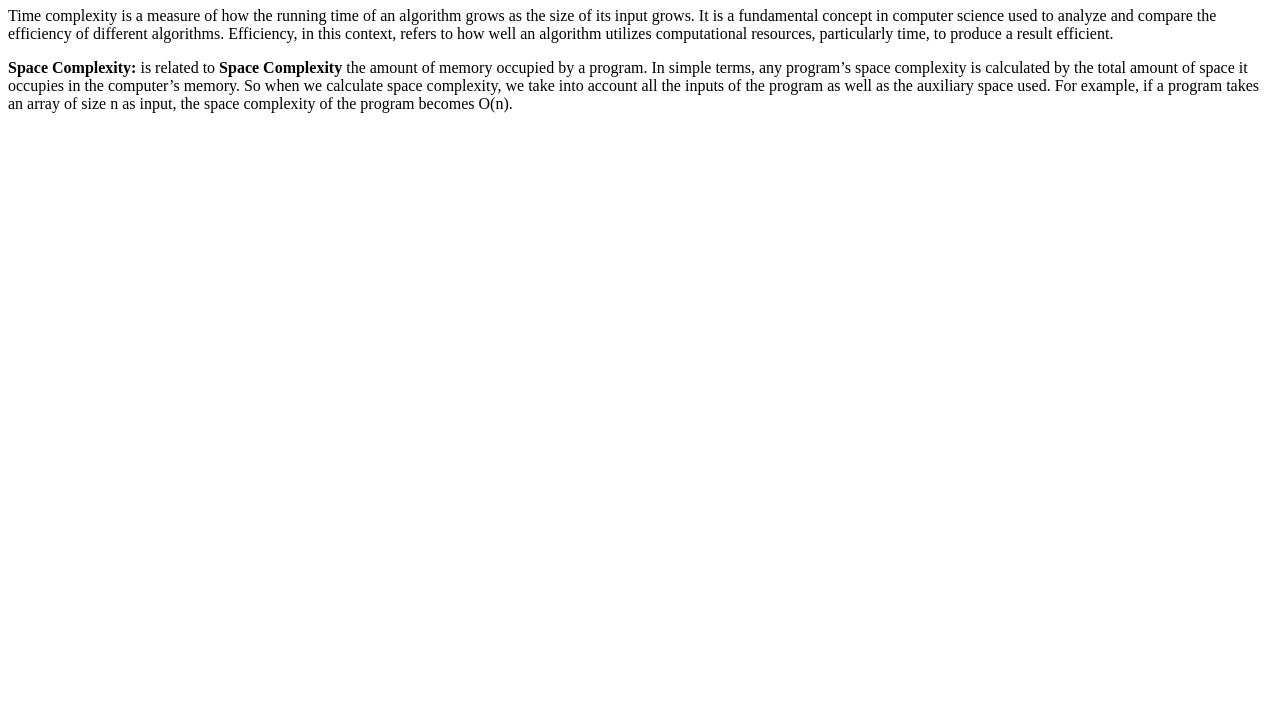
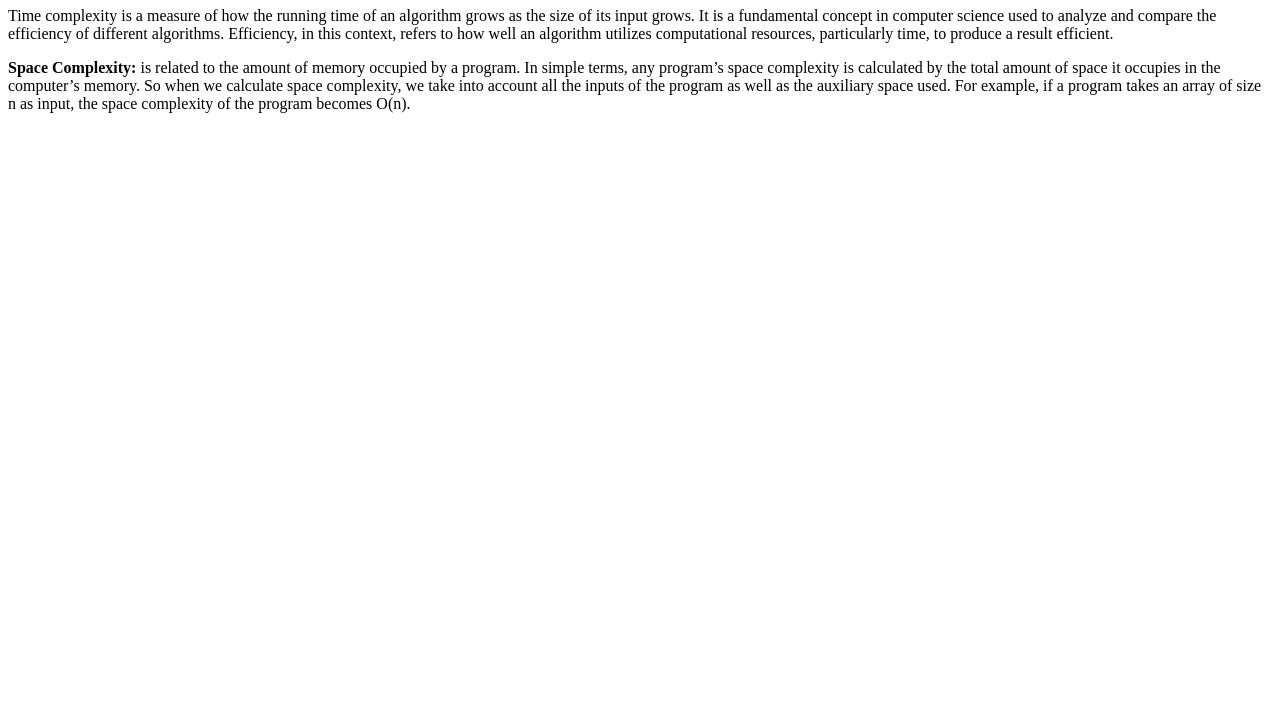
Before and after one commit to acciojob/time-and-space-complexity-alishajatav, a website: page main.html in a window 1280 px wide. Shown: the part 73-800 px from the top of the page. Drawn offline with Linux system fonts and the light colour scheme.

Commit message:
created a submission

```diff
--- a/main.html
+++ b/main.html
@@ -10,7 +10,7 @@
 		It is a fundamental concept in computer science used to analyze
 		and compare the efficiency of different algorithms.  Efficiency, in this context, refers to how well an algorithm utilizes computational resources, particularly time, to produce a result efficient.
 	  </p>
-		  <p> <b>Space Complexity:</b>  is related to  <b>Space Complexity </b>  the amount of memory occupied by a program. In simple terms, any program’s space complexity is calculated by the total amount of space it occupies in the computer’s memory. So when we calculate space complexity, we take into account all the inputs of the program as well as the auxiliary space used. For example, if a program takes an array of size n as input, the space complexity of the program becomes O(n).
+		  <p> <b>Space Complexity:</b>  is related to the amount of memory occupied by a program. In simple terms, any program’s space complexity is calculated by the total amount of space it occupies in the computer’s memory. So when we calculate space complexity, we take into account all the inputs of the program as well as the auxiliary space used. For example, if a program takes an array of size n as input, the space complexity of the program becomes O(n).
 	  </p>
 
 
```
